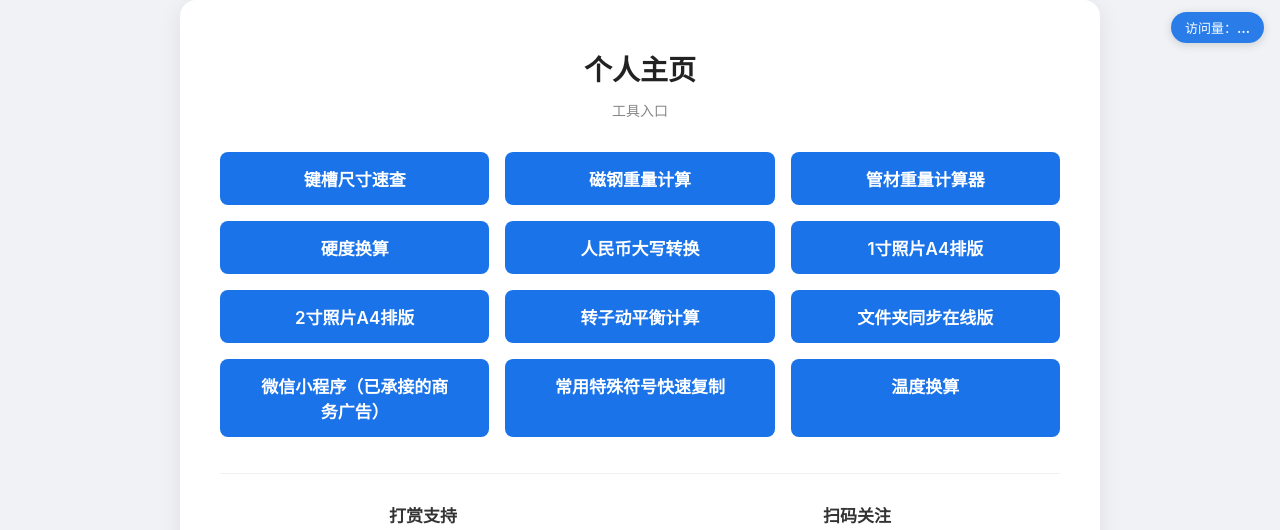
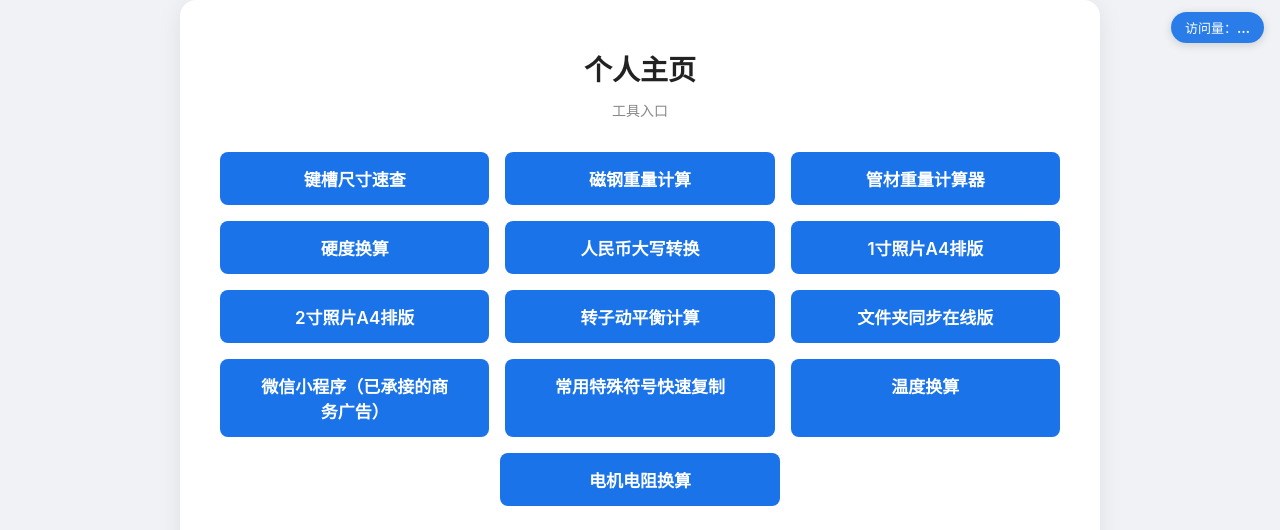
Before and after one commit to sgc20261009/personal-homepage, a plain HTML site: page index.html in a window 1280 px wide. Shown: the top 530 px of the page. Drawn offline with Linux system fonts and the light colour scheme; some packages are replaced by stand-ins of ours; a script that the page names is missing.

Commit message:
Update page content

```diff
--- a/index.html
+++ b/index.html
@@ -226,6 +226,7 @@
       <button class="btn" type="button" onclick="openWxApp()">微信小程序（已承接的商务广告）</button>
       <a class="btn" href="https://sgc20261009.github.io/special-symbols/" target="_blank" rel="noopener">常用特殊符号快速复制</a>
       <a class="btn" href="https://sgc20261009.github.io/temperature-converter/" target="_blank" rel="noopener">温度换算</a>
+      <a class="btn" href="https://sgc20261009.github.io/motor-three-phase-resistance/" target="_blank" rel="noopener">电机电阻换算</a>
     </div>
     <div class="support-row">
     <div class="reward-sec">
```
